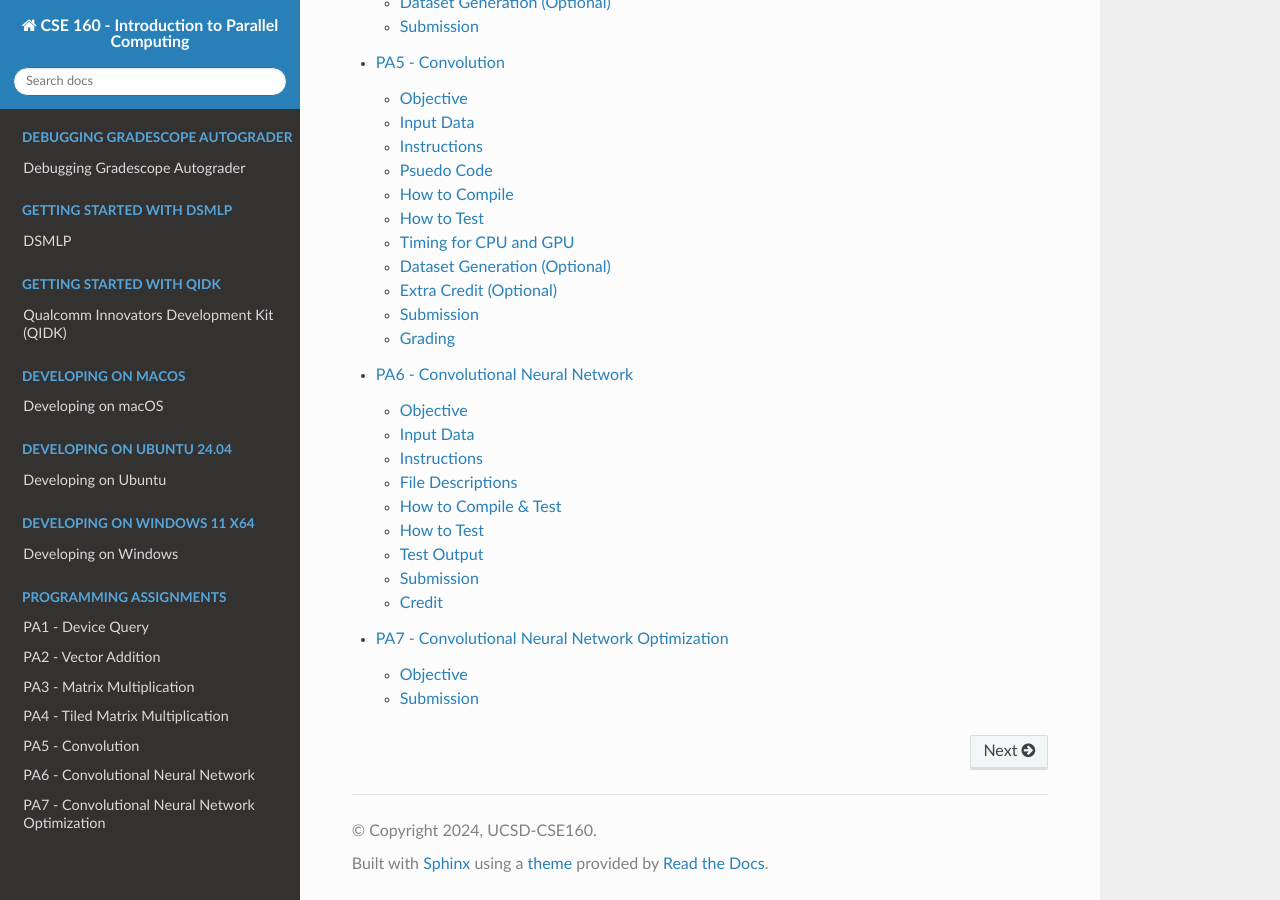
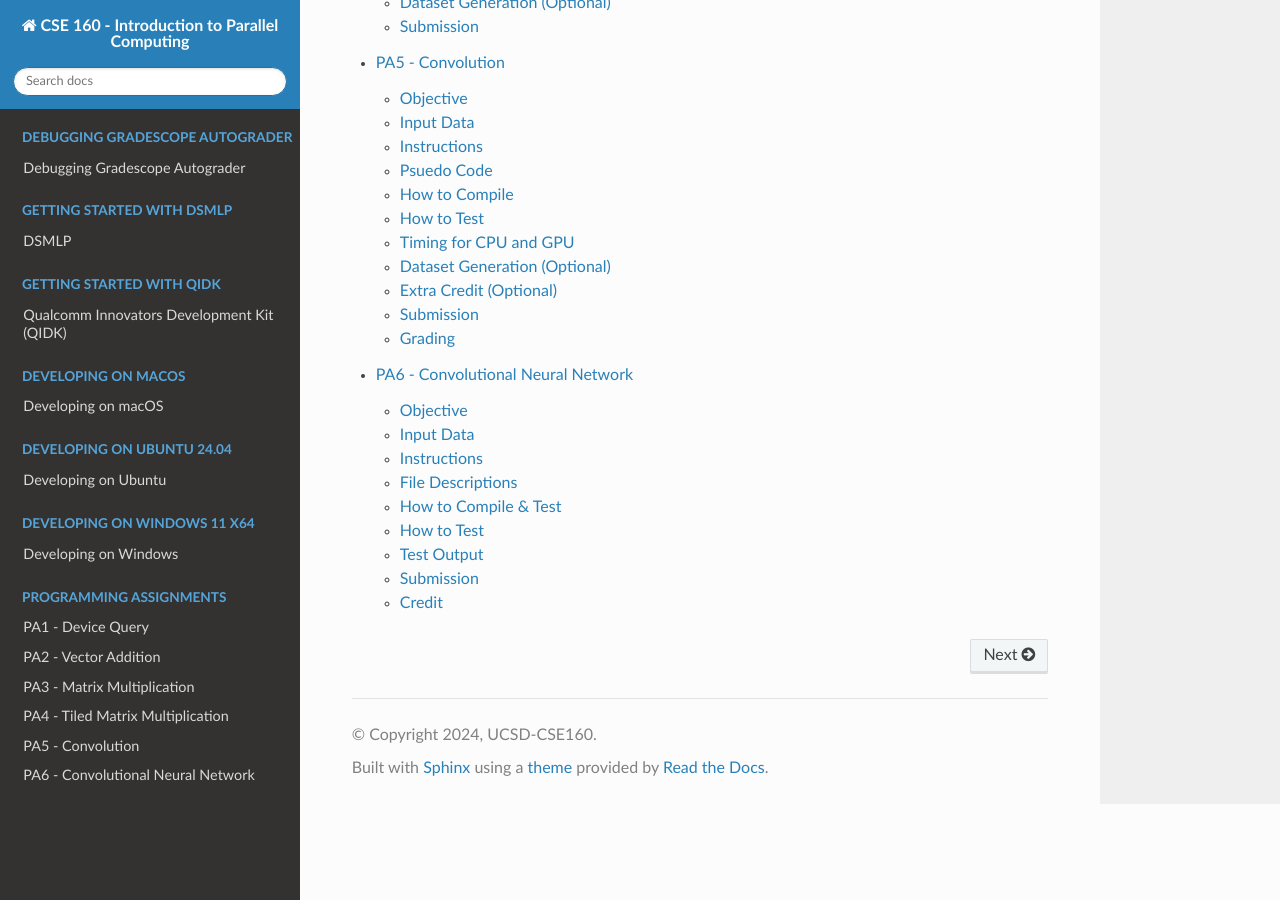
Before and after one commit to KastnerRG/cse160-docs, a Sphinx documentation site: the page built from docs/source/index.rst, in a window 1280 px wide and 900 px high, scrolled down 2781 px. Built offline with Sphinx 7.4.7 and the Read the Docs theme 3.1.0, drawn with Linux system fonts in a browser that asks for light colours; formulas are drawn with MathJax 3.

Commit message:
Hiding PA7

```diff
--- a/docs/source/index.rst
+++ b/docs/source/index.rst
@@ -65,7 +65,6 @@ Assignments
    PA4 - Tiled Matrix Multiplication <PA4>
    PA5 - Convolution <PA5>
    PA6 - Convolutional Neural Network <PA6>
-   PA7 - Convolutional Neural Network Optimization <PA7>
 
 
 .. toctree::
```
